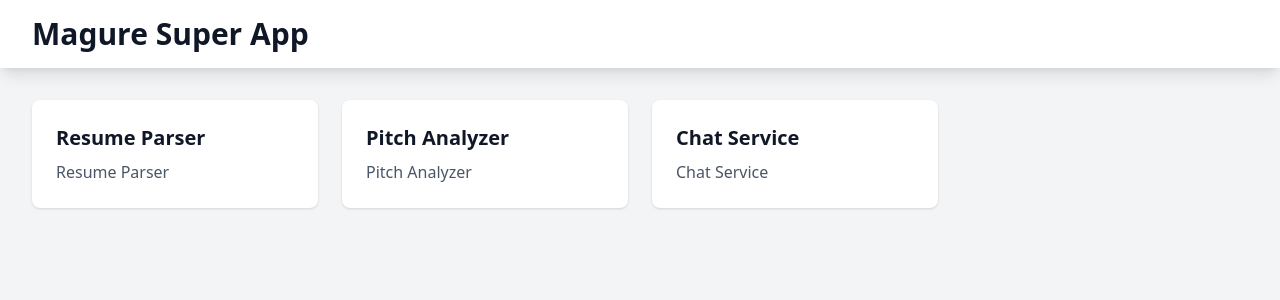
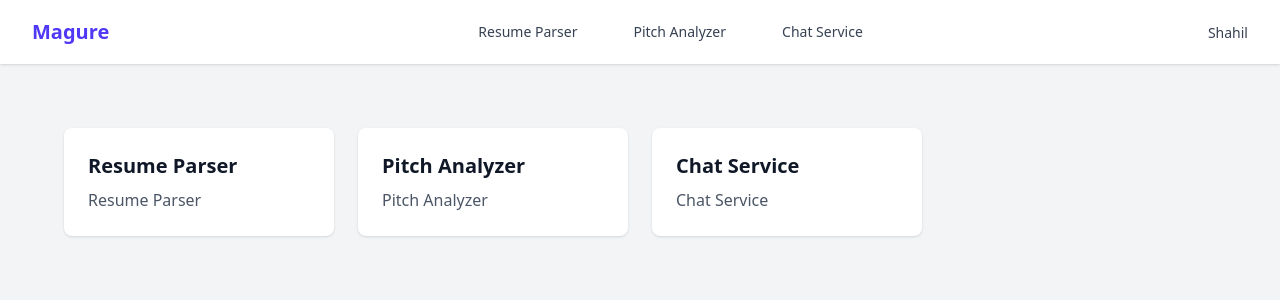
Before and after one commit to softRahulKeshri/rag-mag, a React (Vite) app: page / in a window 1280 px wide. Shown: the top 300 px of the page. Built offline with nearby package versions, Linux system fonts and the light colour scheme.

Commit message:
added navbar

```diff
--- a/src/App.tsx
+++ b/src/App.tsx
@@ -2,6 +2,7 @@
 
 
 import { BrowserRouter as Router, Routes, Route, Navigate } from 'react-router-dom';
+import Layout from './components/Layout';
 import Home from './components/Home';
 
 // App components
@@ -12,9 +13,7 @@ import ResumeParserApp from './apps/ResumeParserApp/ResumeParserApp';
 const App = () => {
   return (
     <Router>
-
-
-          {/* Nested App Routes */}
+      <Layout>
         <Routes>
           <Route path="/resume-parser/*" element={<ResumeParserApp />} />
           <Route path="/pitch-analyzer/*" element={<PitchAnalyzerApp />} />
@@ -22,6 +21,7 @@ const App = () => {
           <Route path="/" element={<Home />} />
           <Route path="*" element={<Navigate to="/" replace />} />
         </Routes>
+      </Layout>
     </Router>
   );
 };
--- a/src/components/Home.tsx
+++ b/src/components/Home.tsx
@@ -3,13 +3,6 @@ import { Link } from 'react-router-dom';
 const Home = () => {
   return (
     <div className="min-h-screen bg-gray-100">
-    {/* Super App Header */}
-    <header className="bg-white shadow-lg">
-      <div className="max-w-7xl mx-auto px-4 sm:px-6 lg:px-8 py-4">
-        <h1 className="text-3xl font-bold text-gray-900">Magure Super App</h1>
-      </div>
-    </header>
-
     {/* Main App Grid */}
     <main className="max-w-7xl mx-auto py-8 sm:px-6 lg:px-8">
       <div className="grid grid-cols-1 md:grid-cols-2 lg:grid-cols-4 gap-6">
--- /dev/null
+++ b/src/components/Layout.tsx
@@ -0,0 +1,73 @@
+import React from 'react';
+import { useLocation } from 'react-router-dom';
+
+interface LayoutProps {
+  children: React.ReactNode;
+}
+
+const Layout: React.FC<LayoutProps> = ({ children }) => {
+  const location = useLocation();
+  const currentPath = location.pathname;
+
+  const apps = [
+    { name: 'Resume Parser', path: '/resume-parser' },
+    { name: 'Pitch Analyzer', path: '/pitch-analyzer' },
+    { name: 'Chat Service', path: '/chat-service' },
+  ];
+
+  const handleAppChange = (path: string) => {
+    window.location.pathname = path;
+  };
+
+  return (
+    <div className="min-h-screen bg-gray-100">
+      {/* Navbar */}
+      <nav className="bg-white shadow-sm">
+        <div className="max-w-7xl mx-auto px-4 sm:px-6 lg:px-8">
+          <div className="flex items-center justify-between h-16">
+            {/* Left: Logo */}
+            <div className="flex-shrink-0">
+              <button
+                onClick={() => handleAppChange('/')}
+                className={`text-xl font-bold text-gray-900 hover:text-indigo-600 cursor-pointer ${
+                  currentPath === '/' ? 'text-indigo-600' : ''
+                }`}
+              >
+                Magure
+              </button>
+            </div>
+
+            {/* Center: App Links */}
+            <div className="hidden sm:ml-6 sm:flex space-x-8">
+              {apps.map((app) => (
+                <button
+                  key={app.name}
+                  onClick={() => handleAppChange(app.path)}
+                  className={`px-3 py-2 rounded-md text-sm font-medium cursor-pointer ${
+                    currentPath.startsWith(app.path)
+                      ? 'text-indigo-600'
+                      : 'text-gray-700 hover:text-gray-900'
+                  }`}
+                >
+                  {app.name}
+                </button>
+              ))}
+            </div>
+
+            {/* Right: Username */}
+            <div className="flex-shrink-0">
+              <span className="text-sm text-gray-700 cursor-pointer">Shahil</span>
+            </div>
+          </div>
+        </div>
+      </nav>
+
+      {/* Main Content */}
+      <main className="max-w-7xl mx-auto py-8 sm:px-6 lg:px-8">
+        {children}
+      </main>
+    </div>
+  );
+};
+
+export default Layout;
```
Lines whose indentation alone changed are shown as unchanged.
